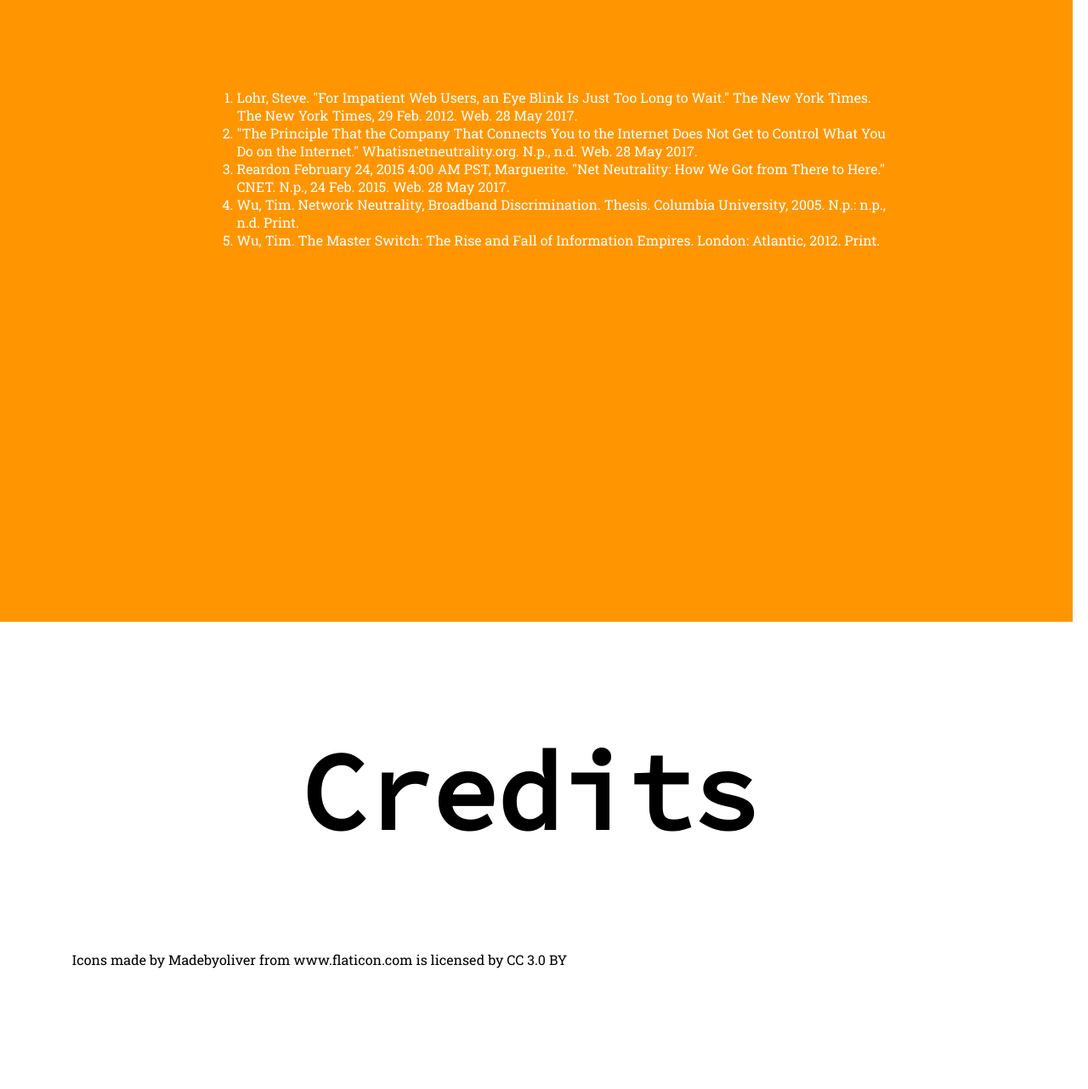
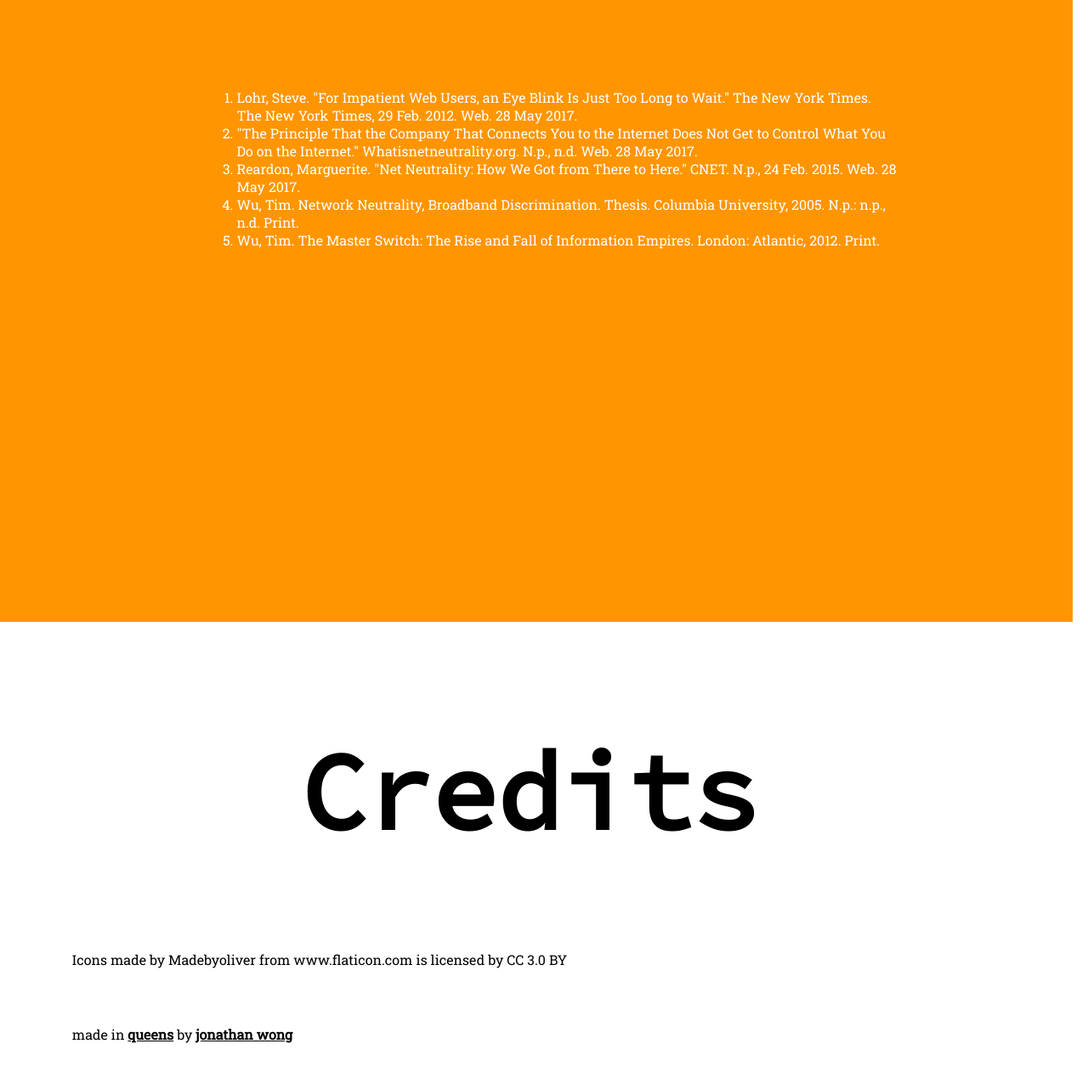
Before and after one commit to colorblast/neutral, a plain HTML site: page index.html in a window 1280 px wide. Shown: the part 6117-7399 px from the top of the page at 85% size. Drawn offline with nearby package versions, Linux system fonts and the light colour scheme.

Commit message:
minor fix ups + removal of typo

```diff
--- a/index.html
+++ b/index.html
@@ -55,7 +55,7 @@
         </section>
         <section class="section6">
             <h1>This is still ongoing</h1>
-            <p>After last year's election, the U.S. had a change in presidencies. This president appointed a new FCC commissioner, Ajit Pai, a former Verizon lawyer. After last year, where former FCC Chairman Tom Wheeler advocated stronger net neutrality laws, Pai proposes deregulation for the advance of industry. This is in a 75 page resoltion, titled <i>Restoring Internet Freedom</i>. As this is current, the FCC is allowing people to express their comments regarding this issue. To do so, follow the following steps.</p>
+            <p>After last year's election, the U.S. had a change in presidencies. This president appointed a new FCC commissioner, Ajit Pai, a former Verizon lawyer. After last year, where former FCC Chairman Tom Wheeler advocated stronger net neutrality laws, Pai proposes deregulation for the advance of industry. This is in a 75 page resolution, titled <i>Restoring Internet Freedom</i>. As this is current, the FCC is allowing people to express their comments regarding this issue. To do so, follow the following steps.</p>
             <ol>
                 <li>Visit <a href="https://www.fcc.gov/ecfs/filings/express">https://www.fcc.gov/ecfs/filings/express</a></li>
                 <li>For proceeding, type 17-108 to get the dropdown that states Restoring Internet Freedom.</li>
@@ -67,7 +67,7 @@
             <ol>
                 <li>Lohr, Steve. "For Impatient Web Users, an Eye Blink Is Just Too Long to Wait." The New York Times. The New York Times, 29 Feb. 2012. Web. 28 May 2017.</li>
                 <li>"The Principle That the Company That Connects You to the Internet Does Not Get to Control What You Do on the Internet." Whatisnetneutrality.org. N.p., n.d. Web. 28 May 2017.</li>
-                <li>Reardon February 24, 2015 4:00 AM PST, Marguerite. "Net Neutrality: How We Got from There to Here." CNET. N.p., 24 Feb. 2015. Web. 28 May 2017.</li>
+                <li>Reardon, Marguerite. "Net Neutrality: How We Got from There to Here." CNET. N.p., 24 Feb. 2015. Web. 28 May 2017.</li>
                 <li>Wu, Tim. Network Neutrality, Broadband Discrimination. Thesis. Columbia University, 2005. N.p.: n.p., n.d. Print.</li>
                 <li>Wu, Tim. The Master Switch: The Rise and Fall of Information Empires. London: Atlantic, 2012. Print.</li>
 
@@ -76,6 +76,7 @@
         <section class="area51">
             <h1>Credits</h1>
             <div><p>Icons made by <a href="http://www.flaticon.com/authors/madebyoliver" title="Madebyoliver">Madebyoliver</a> from <a href="http://www.flaticon.com" title="Flaticon">www.flaticon.com</a> is licensed by <a href="http://creativecommons.org/licenses/by/3.0/" title="Creative Commons BY 3.0" target="_blank">CC 3.0 BY</a></p></div>
+            <footer><p>made in <b><a href="https://en.wikipedia.org/wiki/Queens"><u>queens</u></a></b> by <a href="http://jonw27.github.io"><b><u>jonathan wong</u></b></a></p></footer>
         </section>
         <script src="js/main.js"></script>
     </body>
```
Also changed, not shown: res/net_neutrality.jpg (added), 1 other file.
